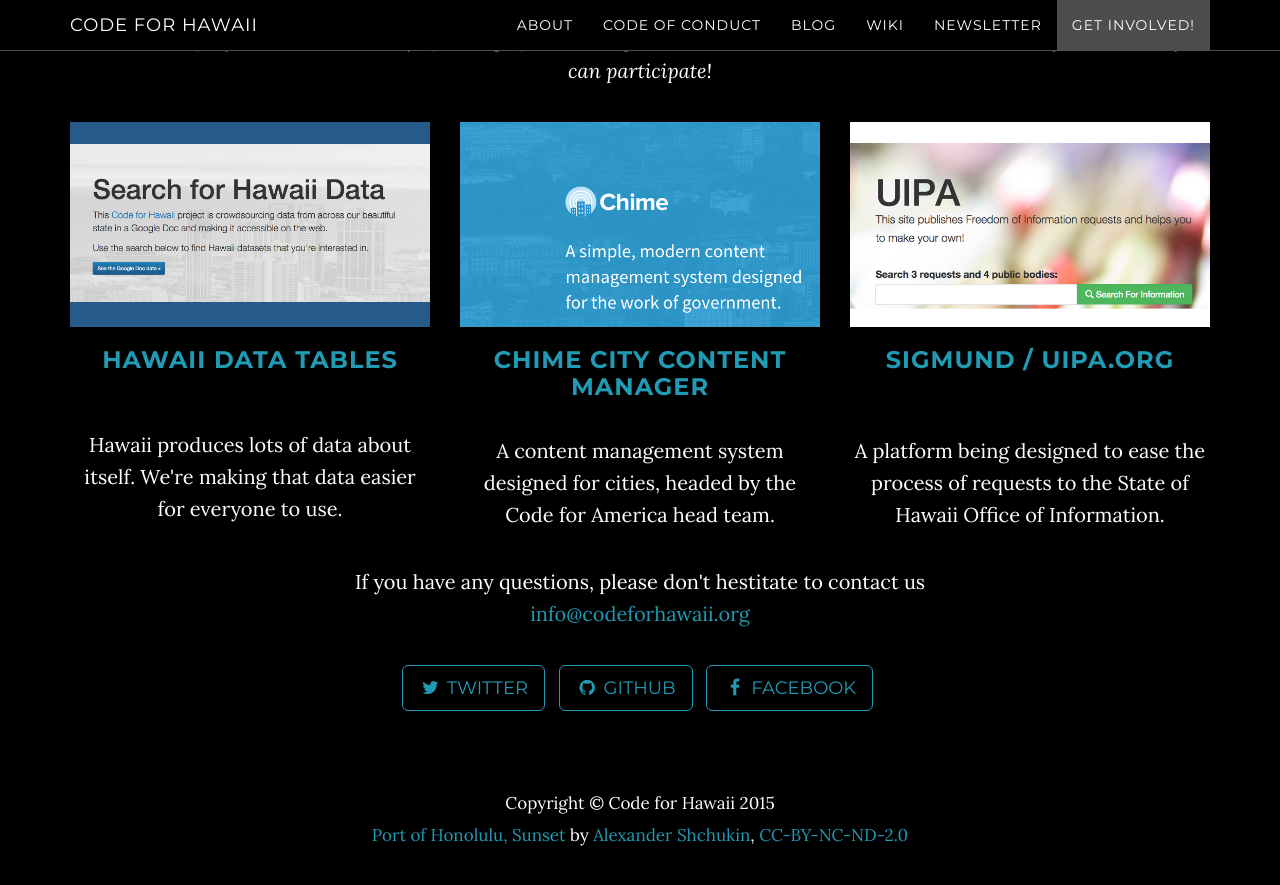
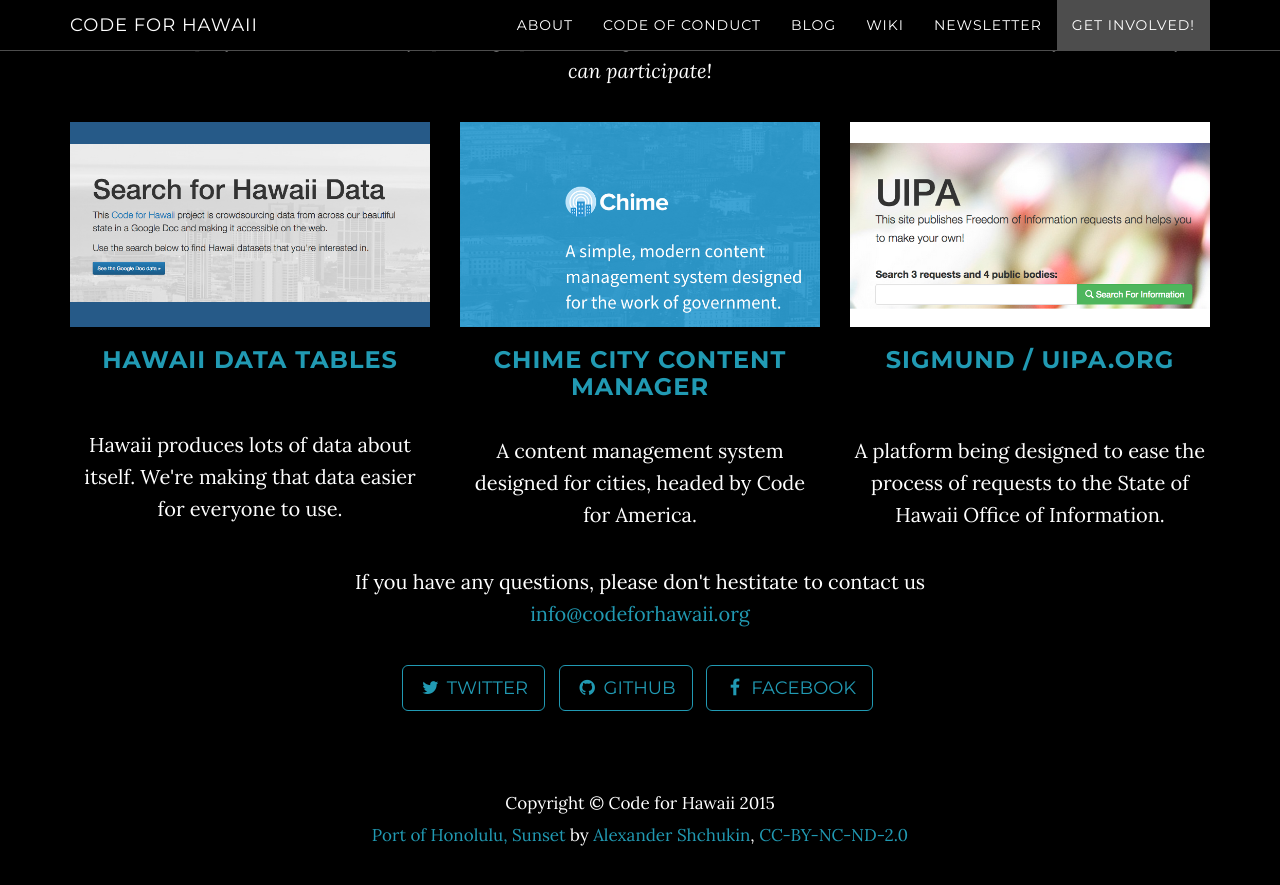
Before and after one commit to CodeWithAloha/codeforhawaii.github.io, a Jekyll site: the page built from index.html, in a window 1280 px wide and 900 px high, scrolled down 2828 px. Shown: the top 885 px of the window. Built offline with Jekyll 4.4.1, drawn with Linux system fonts in a browser that asks for light colours; comment, search, counter and statistics services are not loaded.

Commit message:
Better grammar

```diff
--- a/_includes/getinvolved.html
+++ b/_includes/getinvolved.html
@@ -25,7 +25,7 @@
                 <h3>
                     <a href="http://chimecms.org/">Chime City Content Manager</a>
                 </h3>
-                <p>A content management system designed for cities, headed by the Code for America head team.</p>
+                <p>A content management system designed for cities, headed by Code for America.</p>
             </div>
             <div class="col-md-4 portfolio-item">
                 <a href="http://beta.uipa.org/">
```
